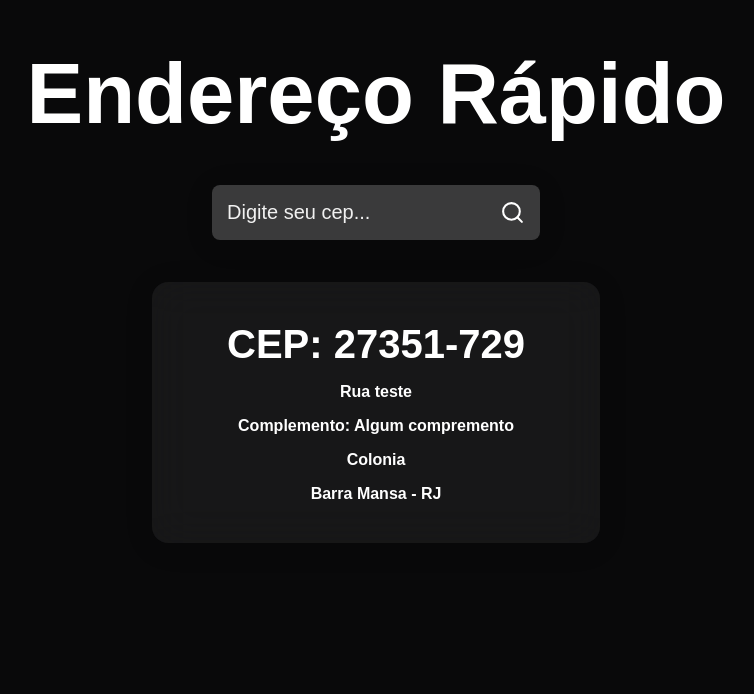
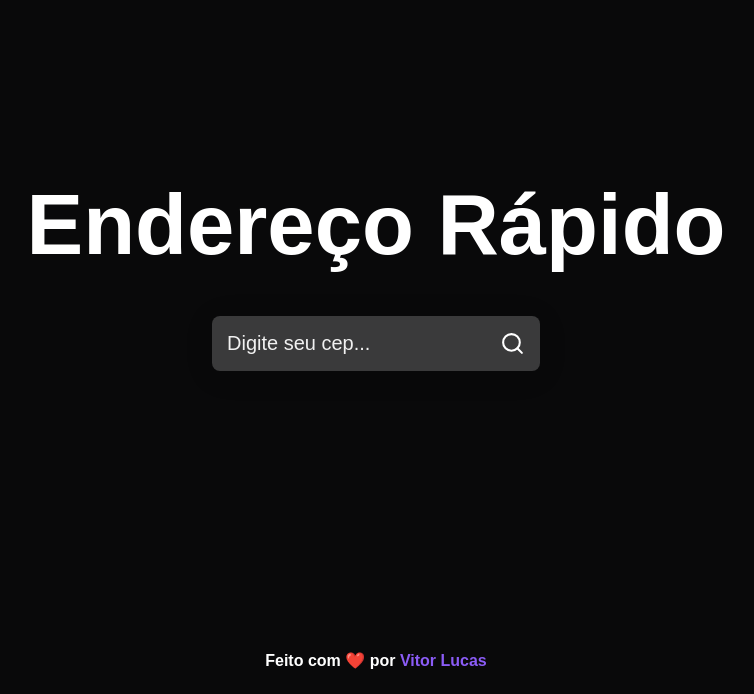
Before and after one commit to euvitordev/FlashCEP, a React (Create React App) app: page / in a window 1280 px wide. Shown: the part 106-800 px from the top of the page, without its empty margins (264-1018 px from the left). Built offline with nearby package versions, Linux system fonts and the light colour scheme; the HTML template or start-up script is replaced by a standard one.

Commit message:
Finalizing the first version of the app.

```diff
--- a/src/App.js
+++ b/src/App.js
@@ -1,12 +1,30 @@
 import { useState } from 'react';
 import { FiSearch } from 'react-icons/fi';
 import './app.css';
+import api from './services/api';
+
 function App() {
 
-  const [input, setInput] = useState('')
+  const [input, setInput] = useState('');
+  const [cep, setCep] = useState({});
 
-  function handleSearch(){
-    alert('teste')
+  async function handleSearch(){
+
+    if(input === ''){
+      alert('Preencha algum cep!')
+      return;
+    }
+
+    try{
+      const response = await api.get(`${input}/json`);
+      setCep(response.data);
+      setInput("");
+    }
+    catch{
+      alert('Erro ao buscar');
+      setInput("")
+    }
+
   }
 
   return (
@@ -25,14 +43,22 @@ function App() {
         </button>
       </div>
 
-      <main className='main'>
-        <h2>CEP: 27351-729</h2>
-        <span>Rua teste</span>
-        <span>Complemento: Algum compremento</span>
-        <span>Colonia</span>
-        <span>Barra Mansa - RJ</span>
-
-      </main>
+      {Object.keys(cep).length > 0 && (
+        <main className='main'>
+          <h2>CEP: {cep.cep} </h2>
+          <span>Logradouro: {cep.logradouro}</span>
+          <span>Complemento: {cep.complemento}</span>
+          <span>Bairro: {cep.bairro}</span>
+          <span>Localidade: {cep.localidade} - {cep.uf}</span>
+          <span>ddd: {cep.ddd}</span>
+        </main>
+      )}
+      <footer>
+        <p>
+          Feito com ❤️ por
+          <a href="https://github.com/euvitordev"> Vitor Lucas</a>
+        </p>
+      </footer>
     </div>
   );
 }
--- a/src/app.css
+++ b/src/app.css
@@ -48,6 +48,11 @@
   color: var(--text-color);
   outline: none;
   margin-right: 8px;
+  transition: 1s ease-in;
+}
+
+.containerInput:hover {
+  border-radius: 12px;
 }
 
 .containerInput input::placeholder {
@@ -73,7 +78,7 @@
   align-items: center;
   justify-content: center;
   flex-direction: column;
-  width: 400px;
+  width: 450px;
   padding: 24px;
 
   background: rgba(255, 255, 255, 0.06);
@@ -99,3 +104,32 @@
     font-size: 52px;
   }
 }
+
+footer {
+  display: flex;
+  align-items: center;
+  justify-content: center;
+  position: absolute;
+  bottom: 0;
+  padding: 25px;
+  width: 100%;
+
+  font-family: "Inter";
+  font-style: normal;
+  font-weight: 600;
+  font-size: 16px;
+  line-height: 100%;
+}
+
+footer p {
+  transition: transform 1s;
+}
+
+footer p:hover {
+  transform: scale(1.2);
+}
+
+footer a {
+  color: #8b5cf6;
+  text-decoration: none;
+}
--- a/src/index.css
+++ b/src/index.css
@@ -2,4 +2,5 @@
   margin: 0;
   padding: 0;
   font-family: sans-serif;
+  box-sizing: border-box;
 }
--- /dev/null
+++ b/src/services/api.js
@@ -0,0 +1,7 @@
+import axios from "axios";
+
+const api = axios.create({
+  baseURL: "https://viacep.com.br/ws/"
+});
+
+export default api;
```
